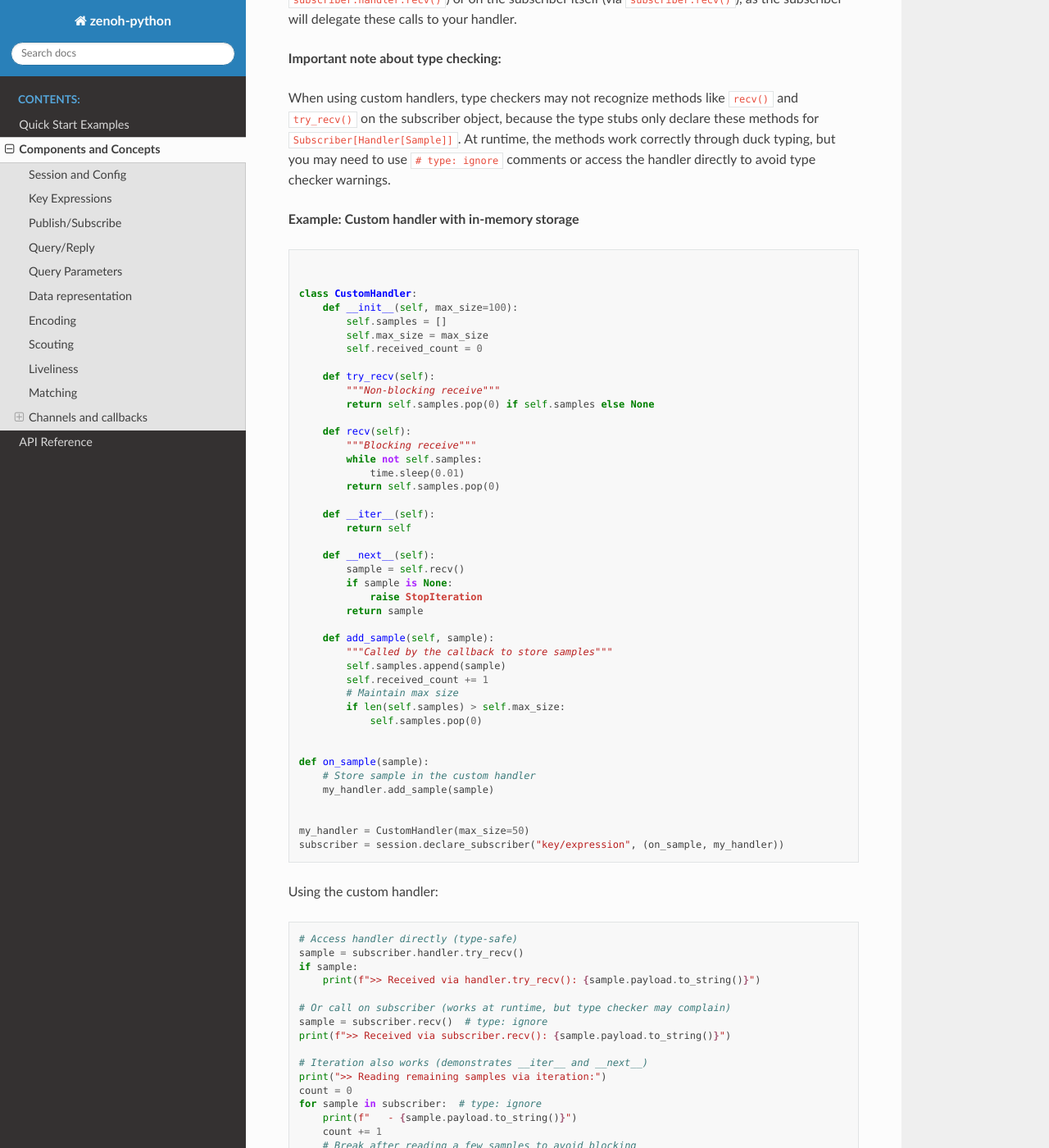
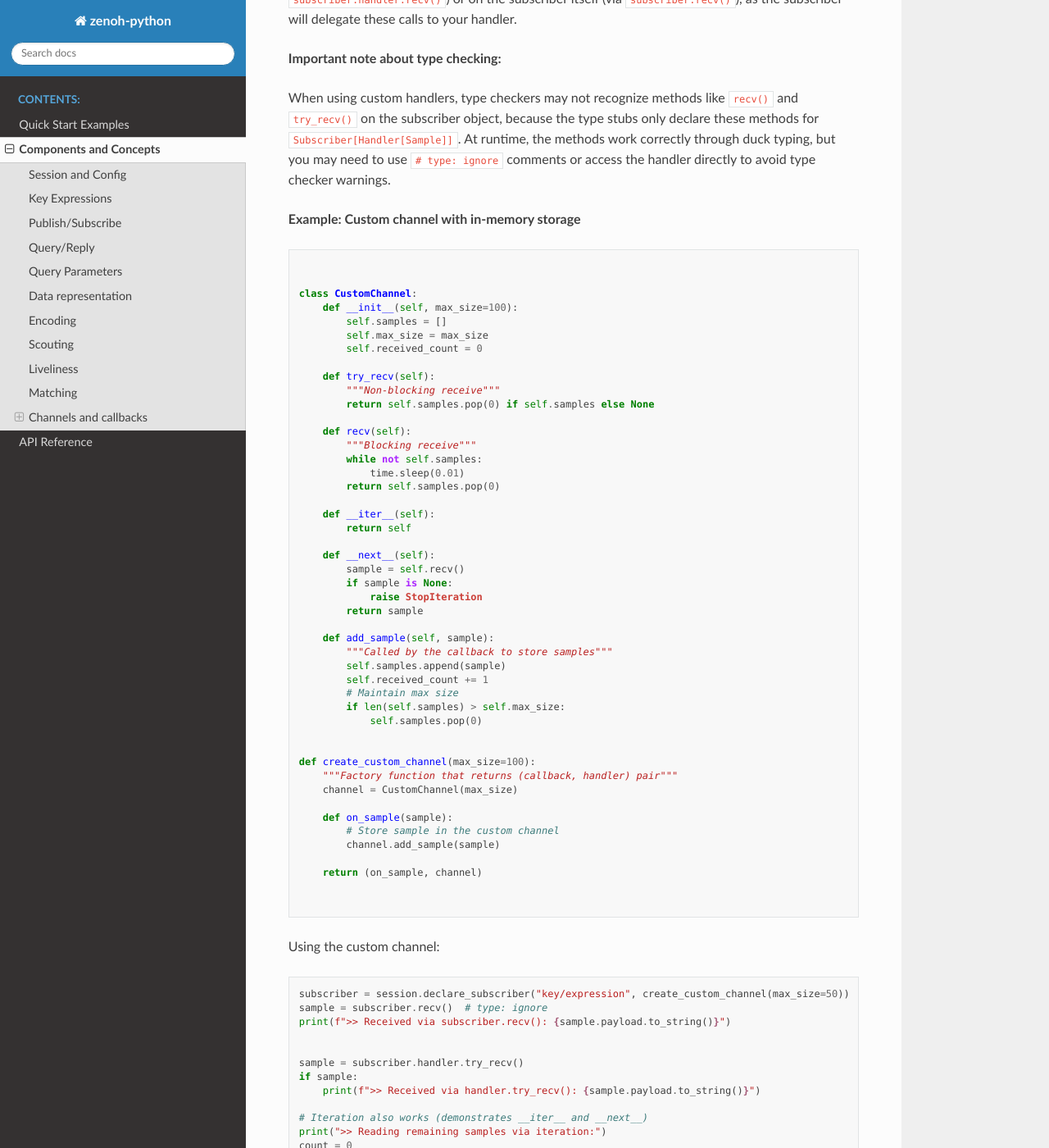
Before and after one commit to eclipse-zenoh/zenoh-python, a Sphinx documentation site: the page built from docs/concepts.rst, in a window 1280 px wide and 1400 px high, scrolled down 11986 px. Shown: the whole window at 82% size. Built offline with Sphinx 7.4.7 and the Read the Docs theme 3.1.0, drawn with Linux system fonts in a browser that asks for light colours.

Commit message:
example improved

```diff
--- a/docs/concepts.rst
+++ b/docs/concepts.rst
@@ -526,16 +526,16 @@ these methods for ``Subscriber[Handler[Sample]]``. At runtime, the methods work
 correctly through duck typing, but you may need to use ``# type: ignore`` comments
 or access the handler directly to avoid type checker warnings.
 
-**Example: Custom handler with in-memory storage**
+**Example: Custom channel with in-memory storage**
 
 .. literalinclude:: examples/custom_handler.py
    :language: python
-   :start-after: [custom_handler]
-   :end-before: # [custom_handler]
+   :start-after: [custom_channel]
+   :end-before: # [custom_channel]
 
-Using the custom handler:
+Using the custom channel:
 
 .. literalinclude:: examples/custom_handler.py
    :language: python
-   :start-after: [custom_handler_usage]
-   :end-before: # [custom_handler_usage]
+   :start-after: [custom_channel_usage]
+   :end-before: # [custom_channel_usage]
--- a/docs/examples/custom_handler.py
+++ b/docs/examples/custom_handler.py
@@ -31,10 +31,10 @@ def send_data():
 
 threading.Thread(target=send_data, daemon=True).start()
 
-# [custom_handler]
+# [custom_channel]
 
 
-class CustomHandler:
+class CustomChannel:
     def __init__(self, max_size=100):
         self.samples = []
         self.max_size = max_size
@@ -68,27 +68,28 @@ class CustomHandler:
             self.samples.pop(0)
 
 
-def on_sample(sample):
-    # Store sample in the custom handler
-    my_handler.add_sample(sample)
+def create_custom_channel(max_size=100):
+    """Factory function that returns (callback, handler) pair"""
+    channel = CustomChannel(max_size)
+
+    def on_sample(sample):
+        # Store sample in the custom channel
+        channel.add_sample(sample)
+
+    return (on_sample, channel)
 
 
-my_handler = CustomHandler(max_size=50)
-subscriber = session.declare_subscriber("key/expression", (on_sample, my_handler))
-# [custom_handler]
+# [custom_channel]
 
-# Wait for samples to arrive
-time.sleep(0.5)
+# [custom_channel_usage]
+subscriber = session.declare_subscriber("key/expression", create_custom_channel(max_size=50))
+sample = subscriber.recv()  # type: ignore
+print(f">> Received via subscriber.recv(): {sample.payload.to_string()}")
 
-# [custom_handler_usage]
-# Access handler directly (type-safe)
+
 sample = subscriber.handler.try_recv()
 if sample:
     print(f">> Received via handler.try_recv(): {sample.payload.to_string()}")
-
-# Or call on subscriber (works at runtime, but type checker may complain)
-sample = subscriber.recv()  # type: ignore
-print(f">> Received via subscriber.recv(): {sample.payload.to_string()}")
 
 # Iteration also works (demonstrates __iter__ and __next__)
 print(">> Reading remaining samples via iteration:")
@@ -102,13 +103,13 @@ for sample in subscriber:  # type: ignore
 
 # Check statistics
 print(f">> Total received: {subscriber.handler.received_count}")
-# [custom_handler_usage]
+# [custom_channel_usage]
 
 # Verify
-assert my_handler.received_count >= 4
+assert subscriber.handler.received_count >= 4
 # We consumed 4 samples (1 via try_recv, 1 via recv, 2 via iteration)
 # so should have 1 remaining
-remaining = my_handler.try_recv()
+remaining = subscriber.handler.try_recv()
 assert remaining is not None
 print(f">> Remaining sample: {remaining.payload.to_string()}")
 
```
